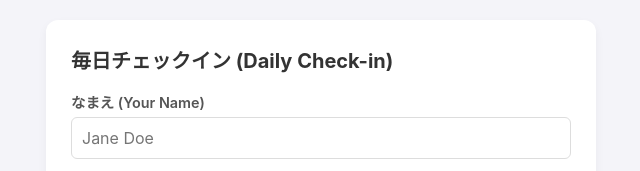
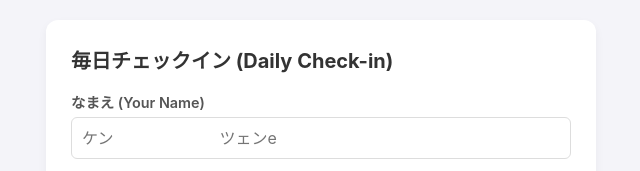
Before and after one commit to ncaavipp/language-checkin, a plain HTML site: page index.html in a window 1280 px wide. Shown: the top 171 px of the page, 319-959 px from the left. Drawn offline with Linux system fonts and the light colour scheme.

Commit message:
Update index.html

```diff
--- a/index.html
+++ b/index.html
@@ -31,7 +31,8 @@
         <form id="checkinForm">
             <div class="form-group">
                 <label for="name">なまえ (Your Name)</label>
-                <input type="text" id="name" name="name" required placeholder="Jane Doe">
+                <input type="text" id="name" name="name" required placeholder="ケン
+                    ツェンe">
             </div>
             <div class="form-group">
                 <label for="email">メールアドレス (Student Email)</label>
```
